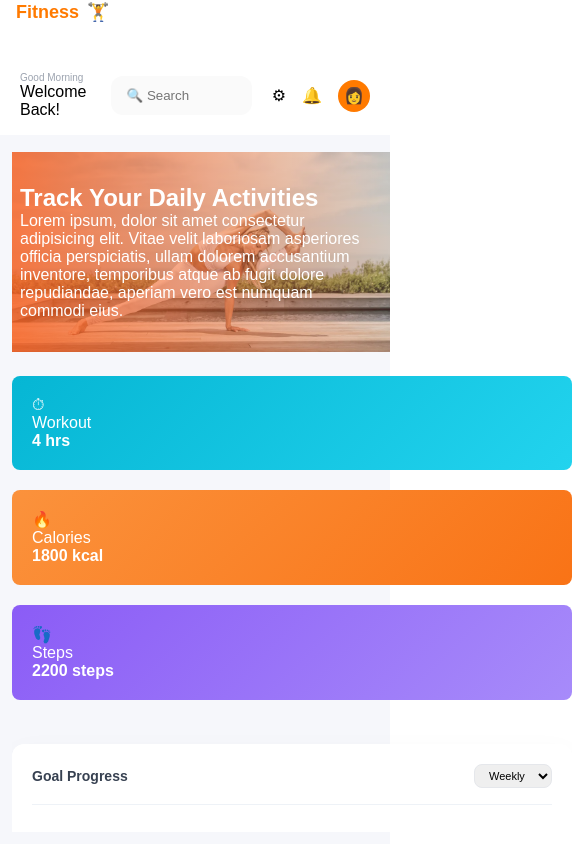
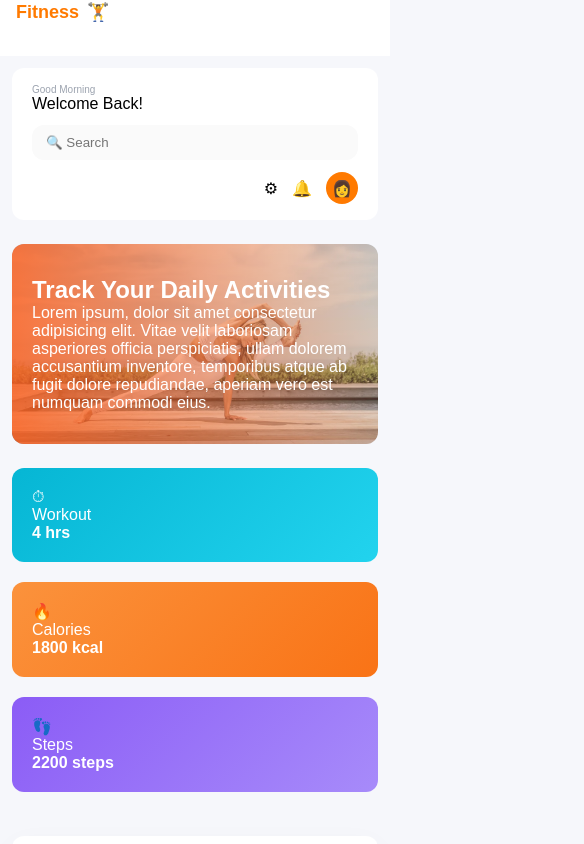
Before and after one commit to Aadesh-9/fitness--dashboard, a React (Vite) app: page / in a window 390 px wide. Shown: the top 844 px of the page, 584 px wide, since content can reach past the window. Built offline with nearby package versions, Linux system fonts and the light colour scheme.

Commit message:
fixed a bug

```diff
--- a/src/styles/App.css
+++ b/src/styles/App.css
@@ -8,13 +8,16 @@
   font-family: Arial, sans-serif;
 }
 
-/* =========================
-   DASHBOARD LAYOUT
-========================= */
+body {
+  background: #f6f7fb;
+}
+
+/* 🔑 HARD APP CONTAINER (FIXES LOCAL vs DEPLOYED) */
 .dashboard {
   display: flex;
   min-height: 100vh;
   background: #f6f7fb;
+  width: 100%;
 }
 
 /* =========================
@@ -72,8 +75,9 @@
   flex: 1;
   display: flex;
   flex-direction: column;
-  height: 100vh;
   padding: 20px;
+  overflow-x: hidden; /* 🔑 */
+  max-width: 100%;
 }
 
 /* =========================
@@ -82,14 +86,16 @@
 .header {
   display: flex;
   align-items: center;
-  gap: 20px;
+  justify-content: space-between; /* 🔑 FIX */
+  gap: 16px;
   background: #ffffff;
   padding: 16px 20px;
   border-radius: 12px;
+  width: 100%;
 }
 
 .header-left {
-  flex: 1;
+  flex-shrink: 0;
 }
 
 .greeting {
@@ -102,22 +108,27 @@
   font-weight: 400;
 }
 
+/* 🔑 SEARCH DOES NOT PUSH ICONS */
 .header-search {
-  flex: 2;
+  flex: 1;
+  max-width: 240px;
 }
 
 .header-search input {
   width: 100%;
-  padding: 12px 16px;
+  padding: 10px 14px;
   border-radius: 12px;
   border: none;
   background: #fafafa;
 }
 
+/* 🔑 ICONS NEVER WRAP */
 .header-right {
   display: flex;
   align-items: center;
-  gap: 16px;
+  gap: 14px;
+  flex-wrap: nowrap;
+  flex-shrink: 0;
 }
 
 .avatar {
@@ -132,19 +143,16 @@
 }
 
 /* =========================
-   BODY (SCROLL AREA)
+   BODY
 ========================= */
 .dashboard-body {
-  flex: 1;
   display: flex;
   gap: 24px;
-  align-items: flex-start;
-  overflow-y: auto;
-  padding-top: 24px;
+  margin-top: 24px;
 }
 
 /* =========================
-   LEFT & RIGHT PANELS
+   PANELS
 ========================= */
 .dashboard-left {
   flex: 3;
@@ -166,12 +174,13 @@
 .banner {
   position: relative;
   min-height: 220px;
-  border-radius: 10px;
+  border-radius: 12px;
   background-size: cover;
   background-position: center;
   display: flex;
   align-items: center;
   overflow: hidden;
+  width: 100%;
 }
 
 .banner-overlay {
@@ -180,13 +189,13 @@
   background: linear-gradient(
     to right,
     rgba(255, 100, 35, 0.85),
-    rgba(255, 170, 120, 0.2)
+    rgba(255, 170, 120, 0.25)
   );
 }
 
 .banner-content {
   position: relative;
-  padding: 40px;
+  padding: 32px;
   max-width: 520px;
   color: #ffffff;
 }
@@ -197,15 +206,15 @@
 .stats-cards {
   display: flex;
   gap: 20px;
+  width: 100%;
 }
 
 .stat-card {
   flex: 1;
   height: 190px;
-  border-radius: 8px;
+  border-radius: 12px;
   padding: 20px;
   color: #ffffff;
-  position: relative;
 }
 
 .stat-card.workout {
@@ -221,7 +230,7 @@
 }
 
 /* =========================
-   RESPONSIVE – TABLET
+   TABLET
 ========================= */
 @media (max-width: 1024px) {
   .dashboard-body {
@@ -238,7 +247,7 @@
 }
 
 /* =========================
-   RESPONSIVE – MOBILE
+   MOBILE (FINAL FIX)
 ========================= */
 @media (max-width: 768px) {
   /* Sidebar → top bar */
@@ -260,30 +269,27 @@
     display: none;
   }
 
-  /* Header fixed under sidebar */
-  .header {
-    position: fixed;
-    top: 56px;
-    left: 0;
-    width: 100%;
-    border-radius: 0;
-    z-index: 900;
+  .dashboard-main {
+    padding: 12px;
+    margin-top: 56px;
   }
 
-  .dashboard-main {
-    padding: 12px;
+  /* 🔑 HEADER STACKS CLEANLY */
+  .header {
+    flex-direction: column;
+    align-items: stretch;
+    gap: 12px;
   }
 
-  .dashboard-body {
-    padding-top: 140px; /* sidebar + header */
+  .header-search {
+    max-width: 100%;
   }
 
-  /* Banner full width */
+  .header-right {
+    justify-content: flex-end;
+  }
+
   .banner {
-    width: 100vw;
-    margin-left: -12px;
-    margin-right: -12px;
-    border-radius: 0;
     min-height: 200px;
   }
 
@@ -292,7 +298,6 @@
     max-width: 100%;
   }
 
-  /* Stats stack */
   .stats-cards {
     flex-direction: column;
   }
```
